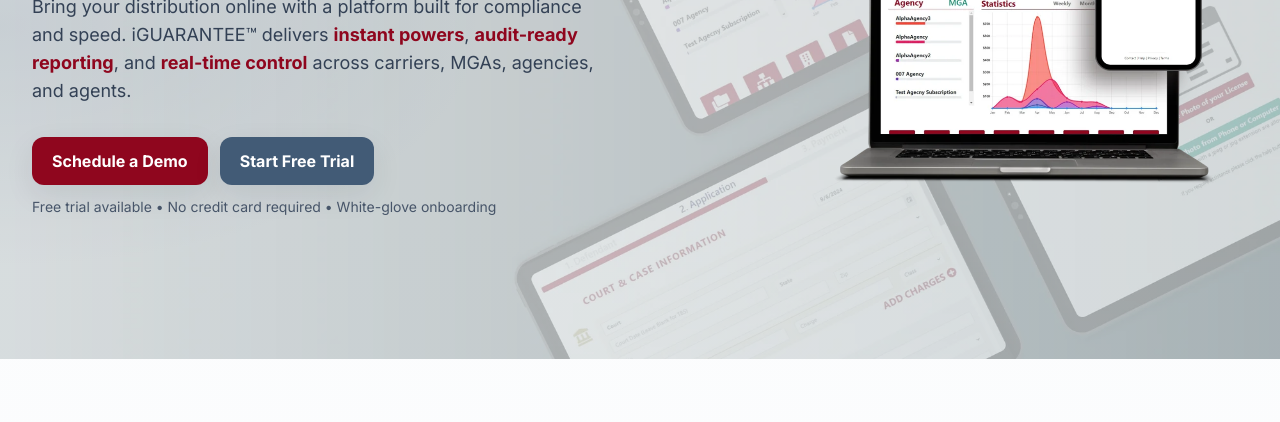
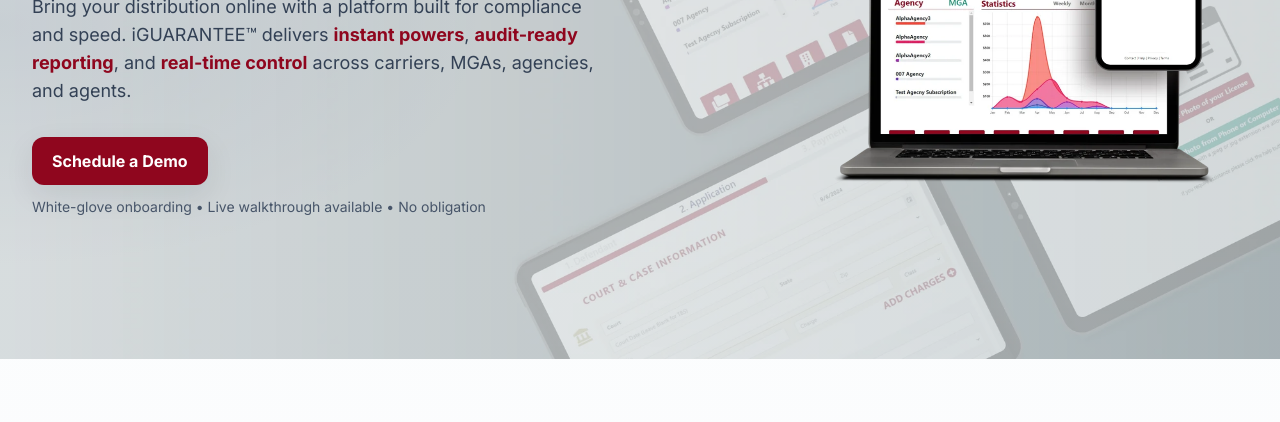
Before and after one commit to noeljbass/iguarantee, a plain HTML site: page index.html in a window 1280 px wide. Shown: the part 378-800 px from the top of the page. Drawn offline with nearby package versions, Linux system fonts and the light colour scheme.

Commit message:
wording fixes

```diff
--- a/index.html
+++ b/index.html
@@ -114,9 +114,8 @@ iGUARANTEE™ delivers <span class="text-accentRed font-semibold">instant powers
 </p>
 <div class="mt-8 flex flex-wrap gap-3">
 <a href="#demo" class="inline-flex items-center justify-center rounded-xl bg-accentRed px-5 py-3 text-white font-semibold shadow-soft hover:bg-red-800 focus:outline-none focus:ring-2 focus:ring-accentBlue">Schedule a Demo</a>
-<a href="#trial" class="inline-flex items-center justify-center rounded-xl bg-accentBlue px-5 py-3 font-semibold text-white shadow-soft hover:bg-blue-800 focus:outline-none focus:ring-2 focus:ring-accentRed">Start Free Trial</a>
 </div>
-<p class="mt-3 text-sm text-slate-600">Free trial available • No credit card required • White-glove onboarding</p>
+<p class="mt-3 text-sm text-slate-600">White-glove onboarding • Live walkthrough available • No obligation</p>
 </div>
 <div class="relative flex justify-center lg:justify-end">
 <img src="images/igscreenshot.png" alt="iGUARANTEE Platform Screenshot" class="max-w-full lg:max-w-md" />
@@ -280,13 +279,16 @@ iGUARANTEE™ delivers <span class="text-accentRed font-semibold">instant powers
         <div class="grid md:grid-cols-2 gap-10 items-start">
           <div>
             <h3 class="text-2xl sm:text-3xl font-bold text-slate-900">
-              See iGUARANTEE™ in action then start your <span class="text-accentRed">free trial</span>
+              See iGUARANTEE™ in action with a personalized <span class="text-accentRed">live demo</span>
             </h3>
-            <p class="mt-3 text-slate-700">See how iGUARANTEE™ streamlines powers, audits, and reporting in one seamless experience. Start with a guided walkthrough; move into a sandbox or pilot environment with a <span class="text-accentRed font-medium">free trial</span>.</p>
+            <p class="mt-3 text-slate-700">
+              Our team will walk you through iGUARANTEE™ step by step.
+              See how the platform streamlines powers, audits, and reporting — and get answers to your specific questions.
+            </p>
             <ul class="mt-6 space-y-2 text-slate-700 list-disc pl-5">
-              <li><span class="text-accentBlue">White‑glove onboarding</span> for carriers and MGAs</li>
+              <li><span class="text-accentBlue">White-glove onboarding</span> for carriers and MGAs</li>
               <li>Secure data ownership & <span class="text-accentRed font-semibold">compliant exports</span></li>
-              <li>Mobile‑first issuance from courthouse or jail</li>
+              <li>Mobile-first issuance from courthouse or jail</li>
             </ul>
           </div>
           <form id="trial" class="space-y-4" onsubmit="event.preventDefault(); alert('Thanks! We\'ll get in touch shortly.');">
```
